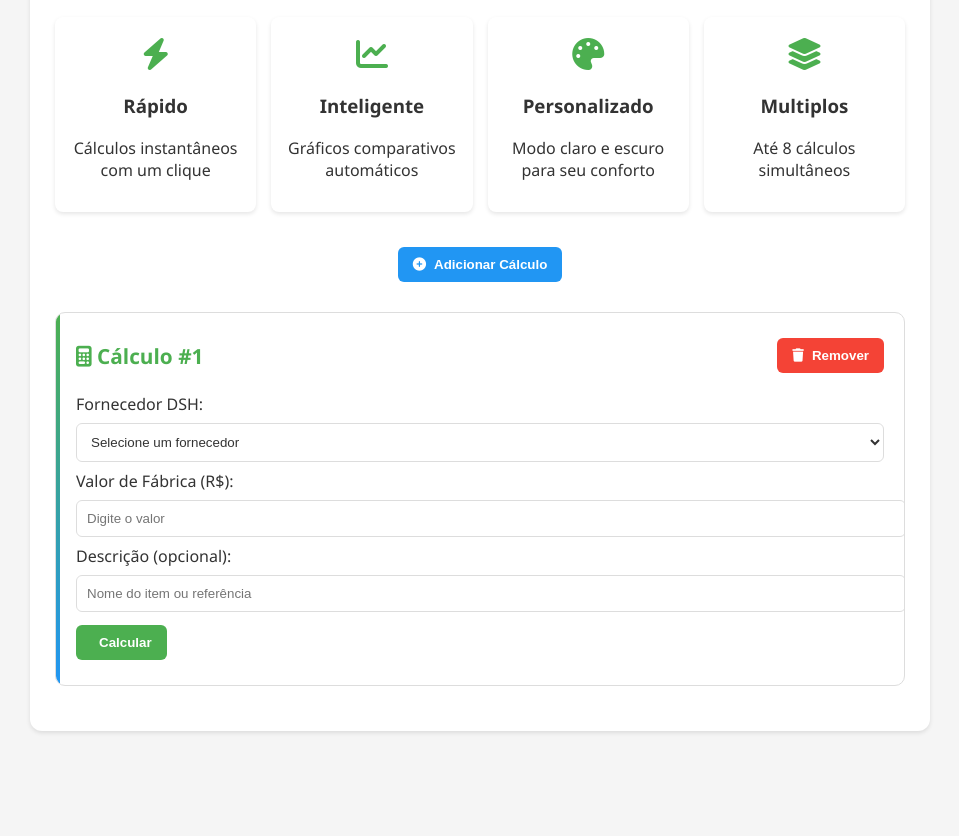
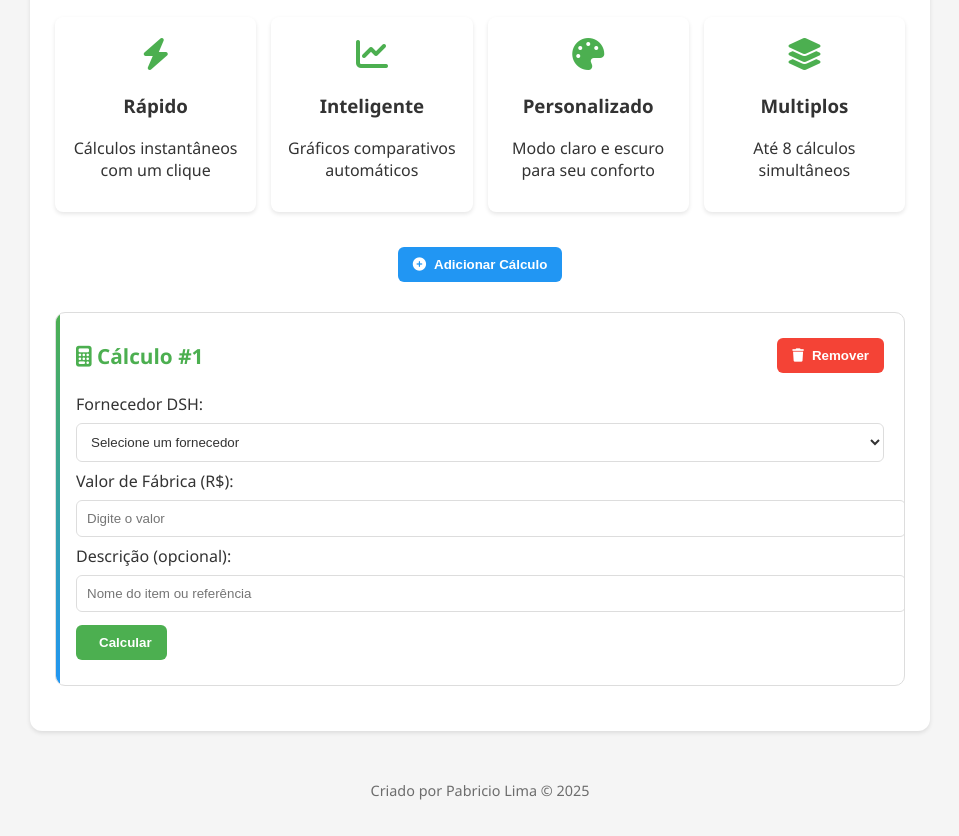
Before and after one commit to Pabriciolima/Calculadora-de-diferen-a-DSH, a plain HTML site: page index.html in a window 1280 px wide. Shown: the part 188-1024 px from the top of the page, without its empty margins (160-1119 px from the left). Before the commit the page ends 939 px from the top, so only its background shows below. Drawn offline with nearby package versions, Linux system fonts and the light colour scheme.

Commit message:
adição do footer

```diff
--- a/index.html
+++ b/index.html
@@ -38,6 +38,9 @@
             background-color: var(--bg-color);
             color: var(--text-color);
             transition: all 0.3s ease;
+            display: flex;
+            flex-direction: column;
+            min-height: 100vh;
         }
 
         h1 {
@@ -80,6 +83,7 @@
             border-radius: 12px;
             box-shadow: var(--shadow);
             transition: all 0.3s ease;
+            flex: 1;
         }
 
         .calculation-box {
@@ -320,6 +324,15 @@
             box-shadow: 0 6px 12px rgba(0,0,0,0.3);
         }
 
+        footer {
+            text-align: center;
+            margin-top: 30px;
+            padding: 20px;
+            color: var(--text-color);
+            opacity: 0.7;
+            font-size: 0.9rem;
+        }
+
         @media (max-width: 768px) {
             .features-grid {
                 grid-template-columns: 1fr;
@@ -373,6 +386,10 @@
         </div>
     </div>
 
+    <footer>
+        Criado por Pabricio Lima &copy; 2025
+    </footer>
+
     <div class="floating-btn" id="scrollToTop" title="Voltar ao topo">
         <i class="fas fa-arrow-up"></i>
     </div>
```
